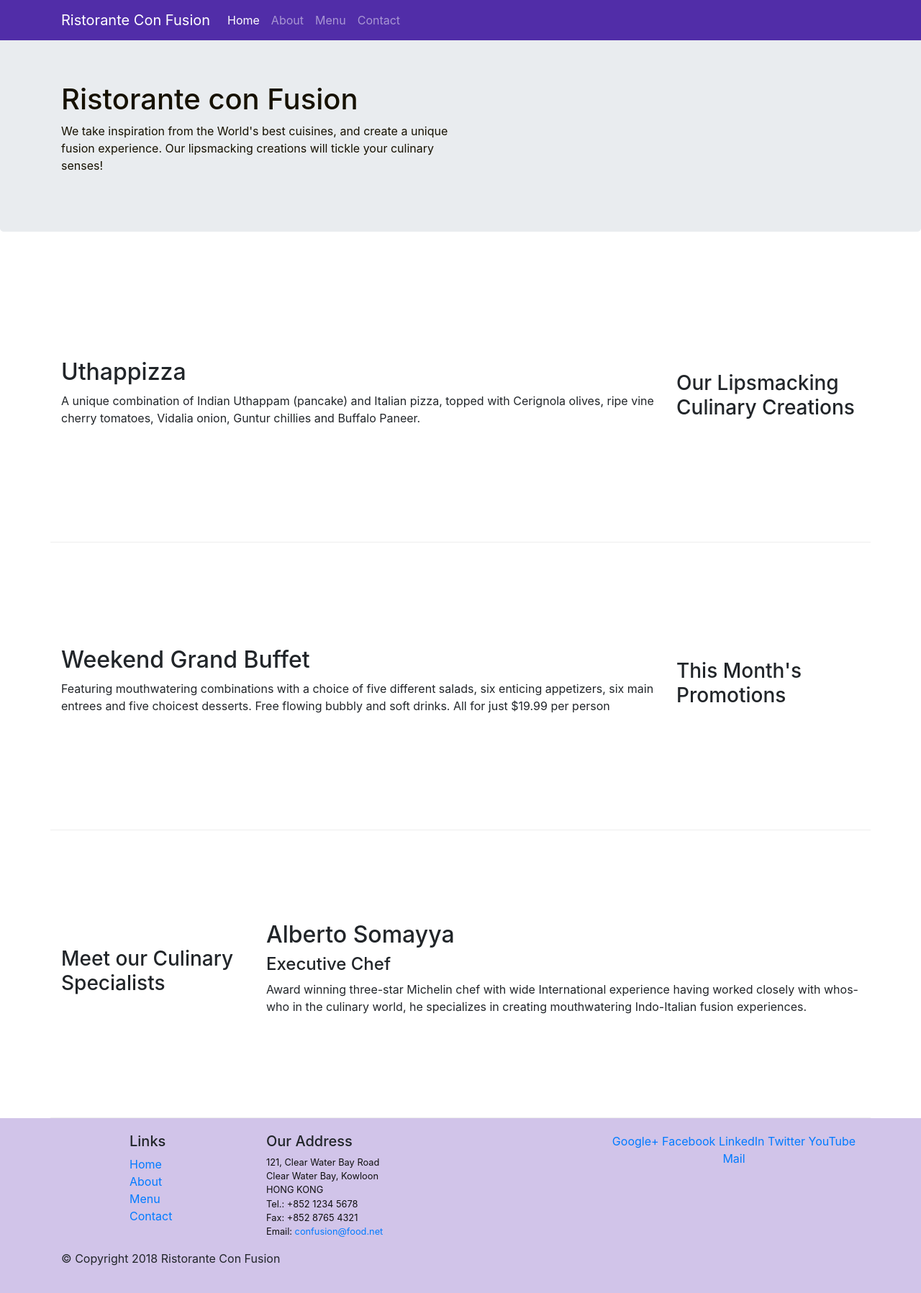
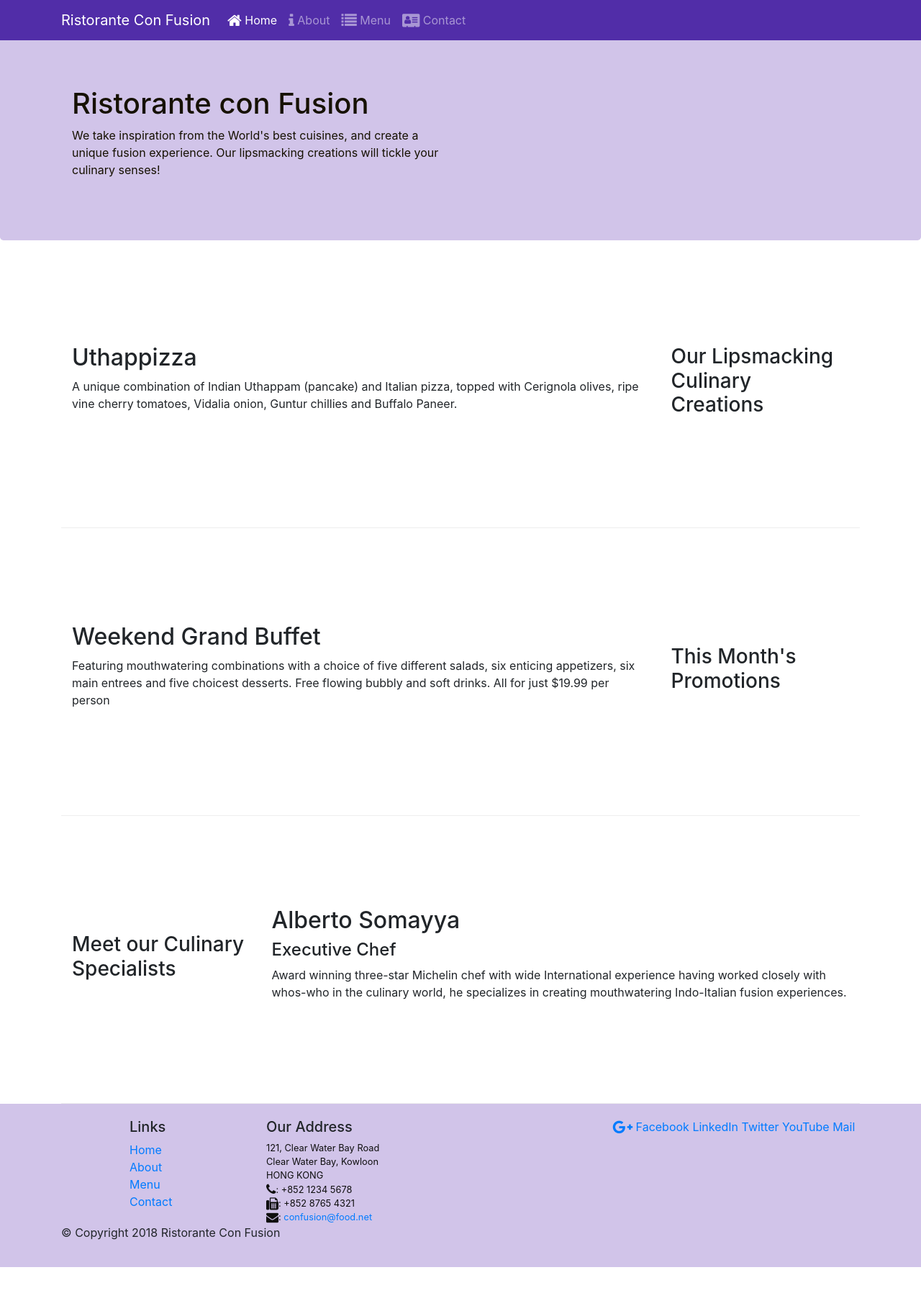
Before and after one commit to jonhealy1/conFusion, a website: page index.html in a window 1280 px wide. Shown: the whole page at 72% size. After the commit the page ends 1761 px from the top, so only its background shows below. Drawn offline with nearby package versions, Linux system fonts and the light colour scheme.

Commit message:
Icon fonts

```diff
--- a/index.html
+++ b/index.html
@@ -5,9 +5,12 @@
     <meta charset="utf-8">
     <meta name="viewport" content="width=device-width, initial-scale=1, shrink-to-fit=no">
     <meta http-equiv="x-ua-compatible" content="ie=edge">
-    <link href="css/styles.css" rel="stylesheet">
+
     <!-- bootstrap -->
     <link rel="stylesheet" href="node_modules/bootstrap/dist/css/bootstrap.min.css">
+    <link rel="stylesheet" href="node_modules/font-awesome/css/font-awesome.min.css">
+    <link rel="stylesheet" href="node_modules/bootstrap-social/bootstrap-social.css">
+    <link href="css/styles.css" rel="stylesheet">
     <title>Ristorante Con Fusion</title>
 </head>
 
@@ -22,13 +25,13 @@
                 <div class="collapse navbar-collapse" id="Navbar">
                 <ul class="navbar-nav mr-auto">
                     <li class="nav-item active"><a class="nav-link" href="#"
-                        >Home</a></li>
+                        ><span class="fa fa-home fa-lg"></span>   Home</a></li>
                     <li class="nav-item"><a class="nav-link" href="./aboutus.html">
-                        About</a></li>
+                        <span class="fa fa-info fa-lg"></span>  About</a></li>
                     <li class="nav-item"><a class="nav-link" href="#">
-                        Menu</a></li>
+                        <span class="fa fa-list fa-lg"></span>  Menu</a></li>
                     <li class="nav-item"><a class="nav-link" href="#">
-                        Contact</a></li>
+                        <span class="fa fa-address-card fa-lg"></span>  Contact</a></li>
                 </ul>
                 </div>
         </div>
@@ -100,14 +103,15 @@
 		              121, Clear Water Bay Road<br>
 		              Clear Water Bay, Kowloon<br>
 		              HONG KONG<br>
-		              Tel.: +852 1234 5678<br>
-		              Fax: +852 8765 4321<br>
-		              Email: <a href="mailto:confusion@food.net">confusion@food.net</a>
+		              <i class="fa fa-phone fa-lg"></i>: +852 1234 5678<br>
+                      <i class="fa fa-fax fa-lg"></i>: +852 8765 4321<br>
+                      <i class="fa fa-envelope fa-lg" ></i>:
+		              <a href="mailto:confusion@food.net">confusion@food.net</a>
 		           </address>
                 </div>
                 <div class="col-12 col-sm-4 align-items-center">
                     <div class="text-center">
-                        <a href="http://google.com/+">Google+</a>
+                        <a href="http://google.com/+"><i class="fa fa-google-plus fa-lg"></i></a>
                         <a href="http://www.facebook.com/profile.php?id=">Facebook</a>
                         <a href="http://www.linkedin.com/in/">LinkedIn</a>
                         <a href="http://twitter.com/">Twitter</a>
--- a/package.json
+++ b/package.json
@@ -15,6 +15,8 @@
   },
   "dependencies": {
     "bootstrap": "^4.0.0",
+    "bootstrap-social": "^5.1.1",
+    "font-awesome": "^4.7.0",
     "jquery": "^3.3.1",
     "popper.js": "^1.12.9"
   }
```
Also changed, not shown: aboutus.html (+12 -7 lines), 1 other file.
